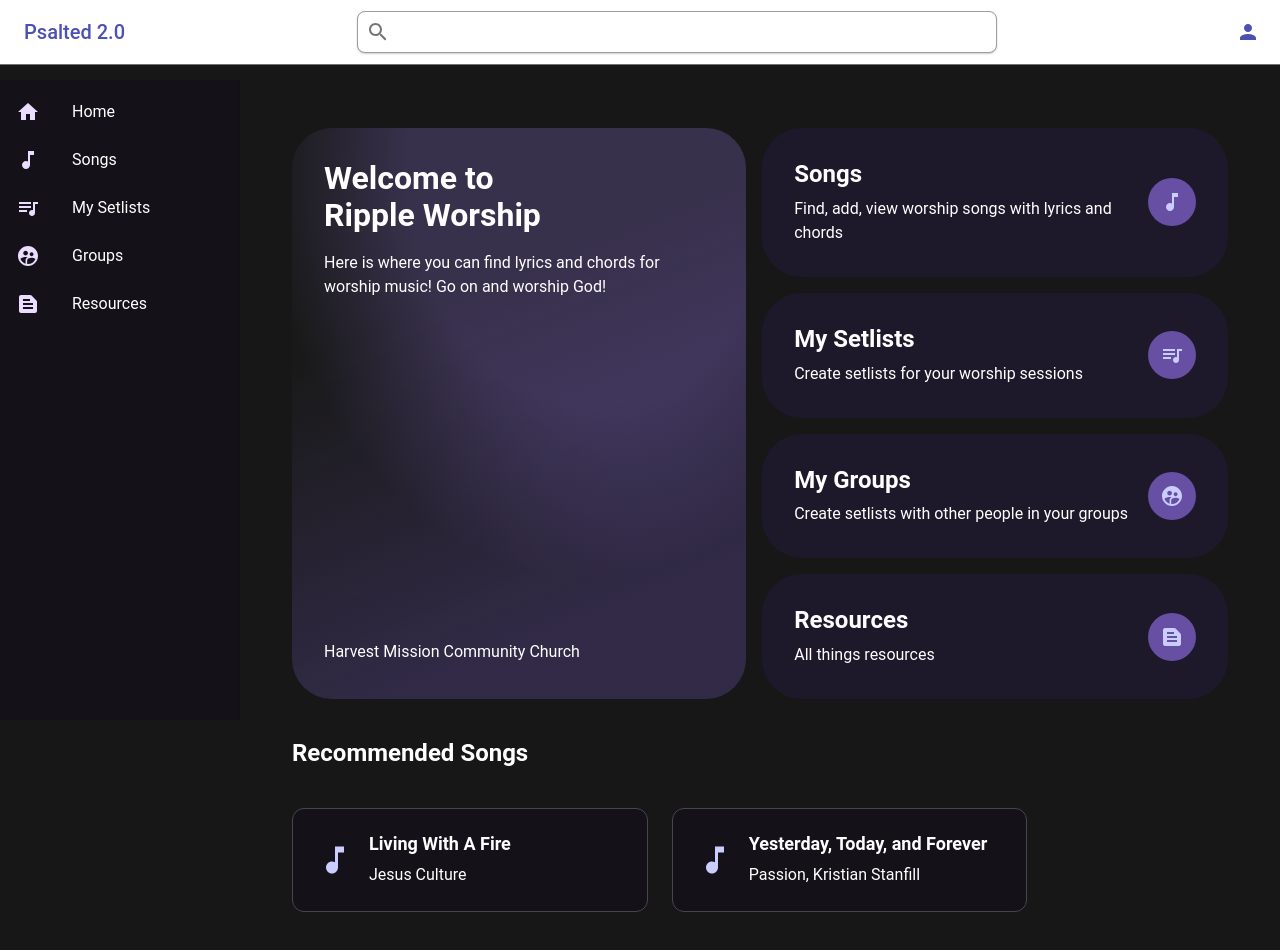
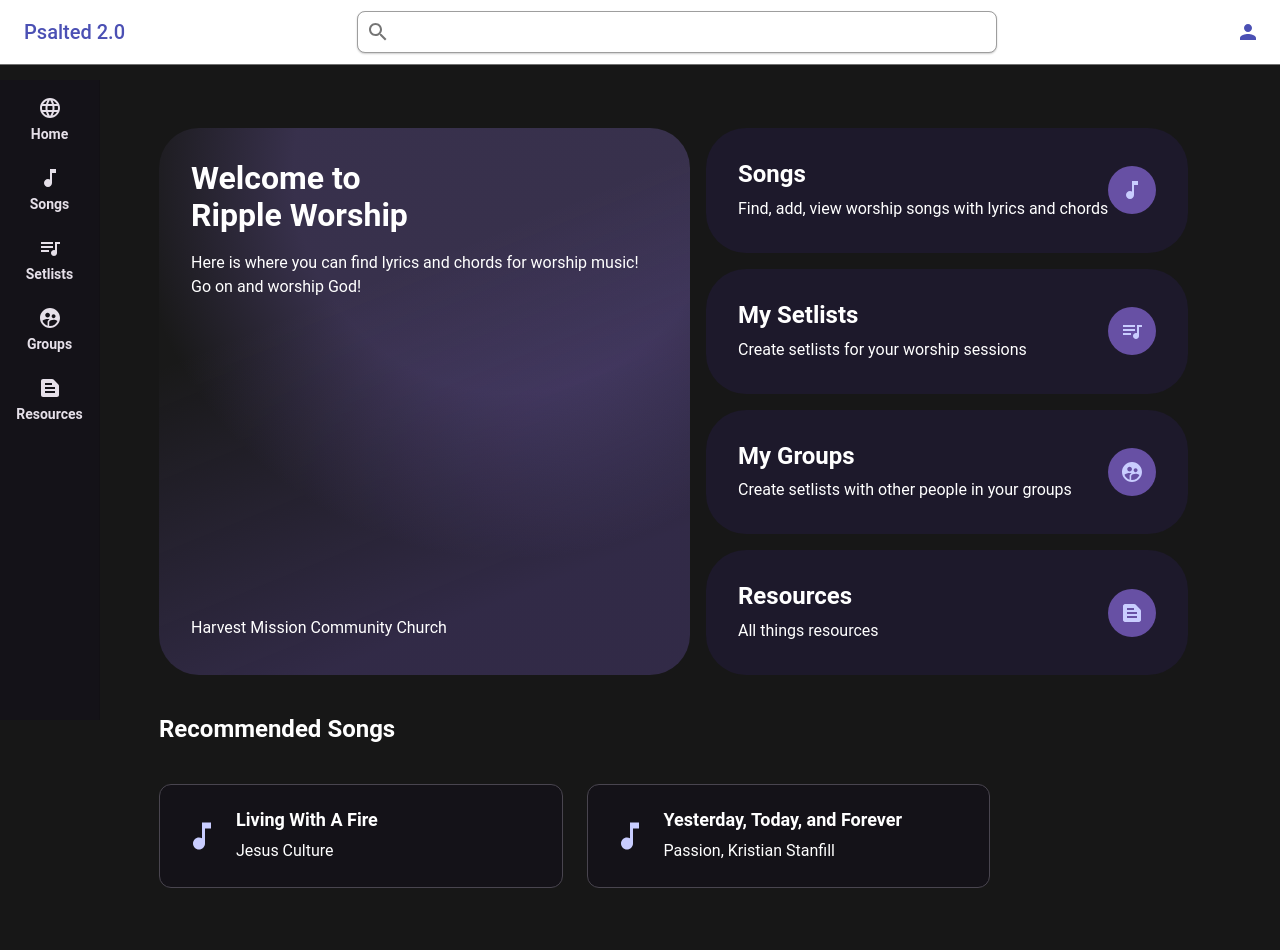
Before and after one commit to hmcc-global/psalted-2, a React (Create React App) app in the folder ui/: page / in a window 1280 px wide. Shown: the top 950 px of the page. Built offline with nearby package versions, Linux system fonts and the light colour scheme.

Commit message:
GH-1: Make sidebar centered

```diff
--- a/ui/src/components/navigation/Sidebar.tsx
+++ b/ui/src/components/navigation/Sidebar.tsx
@@ -10,26 +10,26 @@ import {
   useMediaQuery,
 } from '@mui/material';
 import { useNavigate } from 'react-router-dom';
-import HomeIcon from '@mui/icons-material/Home';
 import MusicNoteIcon from '@mui/icons-material/MusicNote';
 import QueueMusicIcon from '@mui/icons-material/QueueMusic';
 import SupervisedUserCircleIcon from '@mui/icons-material/SupervisedUserCircle';
 import TextSnippetIcon from '@mui/icons-material/TextSnippet';
+import Language from '@mui/icons-material/Language';
 
 interface SidebarProps {
   isOpen: boolean;
 }
 
-const drawerWidth = 240;
+const drawerWidth = 100;
 
 const SideBar: FC<SidebarProps> = ({ isOpen }): ReactElement => {
   const navigate = useNavigate();
   const [selectedItem, setSelectedItem] = useState<string | null>(null);
   const isDesktop = useMediaQuery('(min-width: 769px)');
   const menuItems = [
-    { icon: <HomeIcon />, text: 'Home', path: '' },
+    { icon: <Language />, text: 'Home', path: '' },
     { icon: <MusicNoteIcon />, text: 'Songs', path: 'song' },
-    { icon: <QueueMusicIcon />, text: 'My Setlists', path: 'setlist' },
+    { icon: <QueueMusicIcon />, text: 'Setlists', path: 'setlist' },
     { icon: <SupervisedUserCircleIcon />, text: 'Groups', path: 'group' },
     { icon: <TextSnippetIcon />, text: 'Resources', path: 'resource' },
   ];
@@ -59,31 +59,35 @@ const SideBar: FC<SidebarProps> = ({ isOpen }): ReactElement => {
       >
         <List sx={{ marginTop: { xs: '4em', md: '0' } }}>
           {menuItems.map((item, index) => (
-            <ListItem
-              key={index}
-              disablePadding
-              sx={{
-                ...(selectedItem === item.text && {
-                  backgroundColor: 'primary.darkest',
-                }),
-              }}
-            >
+            <ListItem key={index} disablePadding>
               <ListItemButton
                 // highlight selected item
                 selected={selectedItem === item.text}
                 onClick={() => handleClick(item.text, item.path)}
+                sx={{
+                  flexDirection: 'column',
+                  alignItems: 'center',
+                  justifyContent: 'center',
+                  px: 1,
+                }}
               >
                 <ListItemIcon
                   sx={{
-                    color: selectedItem === item.text ? 'primary.lightest' : 'primary.lightest',
+                    color: 'primary.lighter',
+                    backgroundColor: selectedItem === item.text ? 'primary.darkest' : '',
+                    alignItems: 'center',
+                    justifyContent: 'center',
                   }}
                 >
                   {item.icon}
                 </ListItemIcon>
+
                 <ListItemText
-                  // primaryTypographyProps is  the only way to change listItemText styling
+                  // primaryTypographyProps is the only way to change listItemText styling
                   primaryTypographyProps={{
-                    sx: { color: selectedItem === item.text ? 'primary.main' : '' },
+                    sx: { color: 'primary.lighter' },
+                    variant: 'subtitle2',
+                    fontWeight: 700,
                   }}
                   primary={item.text}
                 />
```
Also changed, not shown: 1 other file (tests, documents, lock files or other folders).
